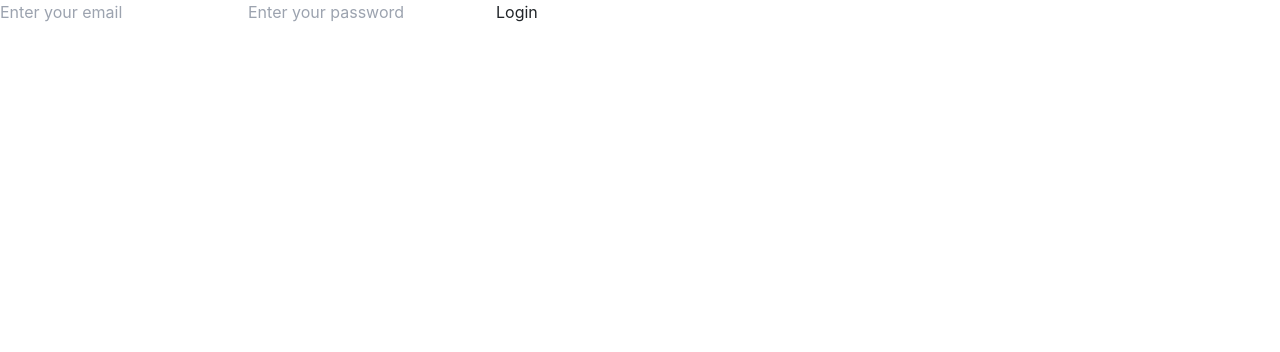
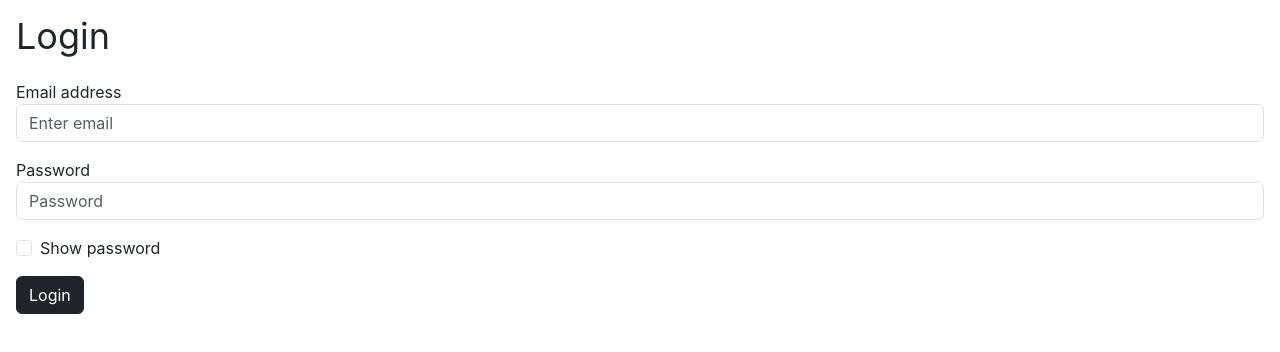
Before and after one commit to vyakhyaagoyal/ai-media-detection, a React (Create React App) app: page /login in a window 1280 px wide. Shown: the top 352 px of the page. Built offline with nearby package versions, Linux system fonts and the light colour scheme.

Commit message:
signup and login done

```diff
--- a/src/App.js
+++ b/src/App.js
@@ -22,7 +22,7 @@ function App() {
     <div className='App'>
       <BrowserRouter>
       <Routes>
-        <Route path="/" element={<Home />} />
+        <Route path="/home" element={<Home />} />
         <Route path="/signup" element={<Signup />} />
         <Route path="/login" element={<Login />} />
       </Routes>
--- a/src/components/Login.js
+++ b/src/components/Login.js
@@ -1,12 +1,57 @@
-import React from 'react'
+import React, { useState } from 'react'
+import axios from 'axios';
+import { useNavigate } from 'react-router-dom';
 
 const Login = () => {
+  const host = "http://localhost:5000";
+  const [auth,setAuth]=useState({email:"",password:""});
+  const navigate=useNavigate();
+
+  const onChange=(e)=>{
+    setAuth({...auth,[e.target.id]:e.target.value});
+  }
+  const handleSubmit=(e)=>{
+    e.preventDefault();
+    axios.post(`${host}/api/auth/login`,auth)
+    .then(function(response){
+      console.log(response.data);
+      if(response.data.success){
+        localStorage.setItem('token', response.data.token);
+        setTimeout(() => {
+          navigate("/home");
+        }, 1000);
+      }
+      else{
+        alert("Error:"+response.data.error[0].msg);
+        setTimeout(()=>{
+          setAuth({email:"",password:""});
+        },1000);
+      }
+    })
+
+    .catch(function(error){
+      console.log(error);
+      alert("Unable to login. Please try again.");
+    })
+  }
+
   return (
     <div>
-      <form>
-      <input type='email' placeholder='Enter your email' />
-      <input type='password' placeholder='Enter your password' />
-      <button type='submit'>Login</button>
+      <form className='m-3' onSubmit={handleSubmit}>
+        <h1 className='text-4xl mb-4'>Login</h1>
+        <div className="form-group mb-3">
+          <label htmlFor="email">Email address</label>
+          <input type="email" className="form-control" id="email" placeholder="Enter email" value={auth.email} onChange={onChange}/>
+        </div>
+        <div className="form-group mb-3">
+          <label htmlFor="password">Password</label>
+          <input type="password" className="form-control" id="password" placeholder="Password" value={auth.password} onChange={onChange}/>
+        </div>
+        <div className="form-group form-check mb-3">
+          <input type="checkbox" className="form-check-input" id="showPassword" />
+          <label className="form-check-label" htmlFor="showPassword">Show password</label>
+        </div>
+        <button type="submit" className="btn btn-dark">Login</button>
       </form>
     </div>
   )
--- a/src/components/Signup.js
+++ b/src/components/Signup.js
@@ -1,15 +1,40 @@
 import React, { useState } from 'react';
+import axios from 'axios';
+import { useNavigate } from 'react-router-dom';
 
 
 const Signup = () => {
-    const host = "http:localhost:5000";
-    const [auth, setAuth] = useState({ name: "", email: "", password: "" })
+    const host = "http://localhost:5000";
+    const [auth, setAuth] = useState({ name: "", email: "", password: "" });
+    const navigate=useNavigate();
+
     const handleSubmit = (e) => {
         e.preventDefault();
+        axios.post(`${host}/api/auth/createuser`,auth)
+            .then(function (response){
+                console.log(response.data);
+                if(response.data.success){
+                    localStorage.setItem('token', response.data.token);
+                    setTimeout(() => {
+                        navigate("/home");
+                    }, 1000);
+
+                }
+                else{
+                    alert("Error: " + response.data.error[0].msg);
+                    setTimeout(()=>{
+                        setAuth({ name: "", email: "", password: "" });
+                    })
+                }
+            })
+            .catch(function (error) {
+                console.log(error);
+                alert("Unable to create user. Please try again.")
+            });
     }
 
-    const onChange=(e)=>{
-        setAuth({...auth,[e.target.id]:e.target.value});
+    const onChange = (e) => {
+        setAuth({ ...auth, [e.target.id]: e.target.value });
         // console.log(auth);
     }
 
```
Also changed, not shown: 2 other files (tests, documents, lock files or other folders).
